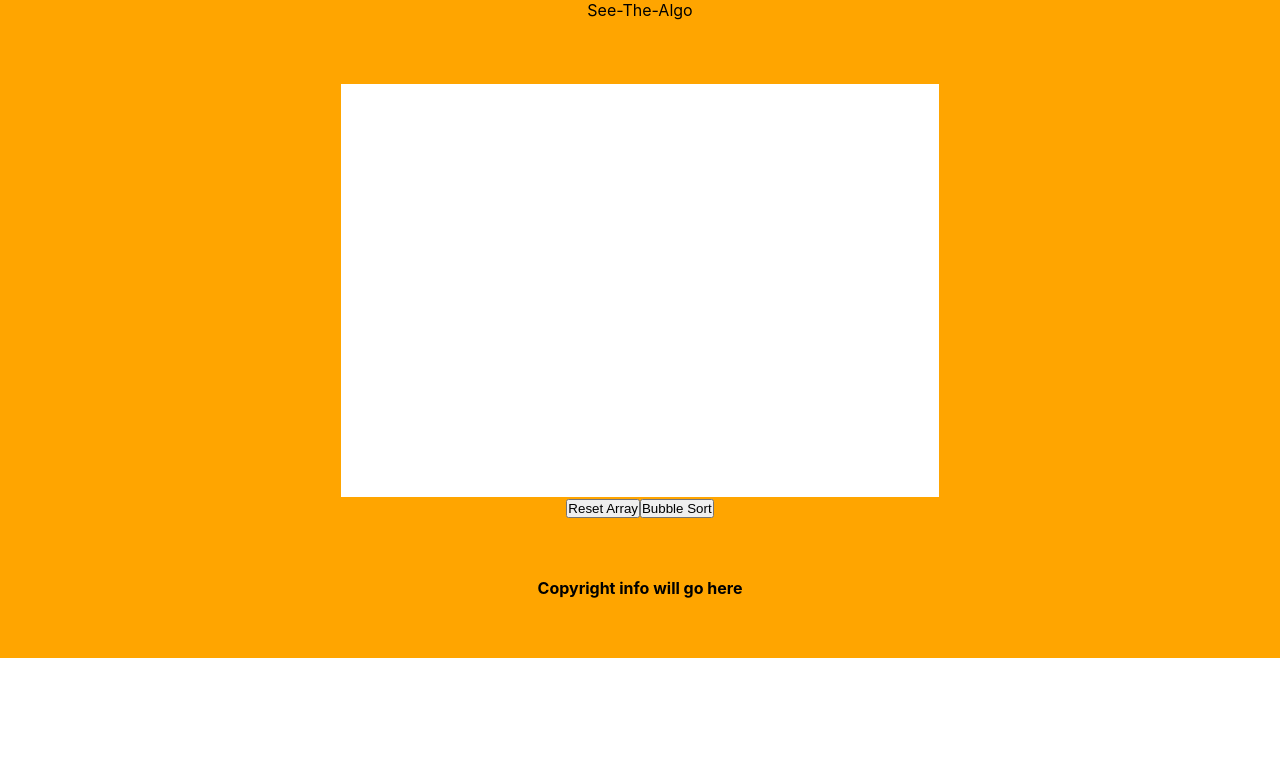
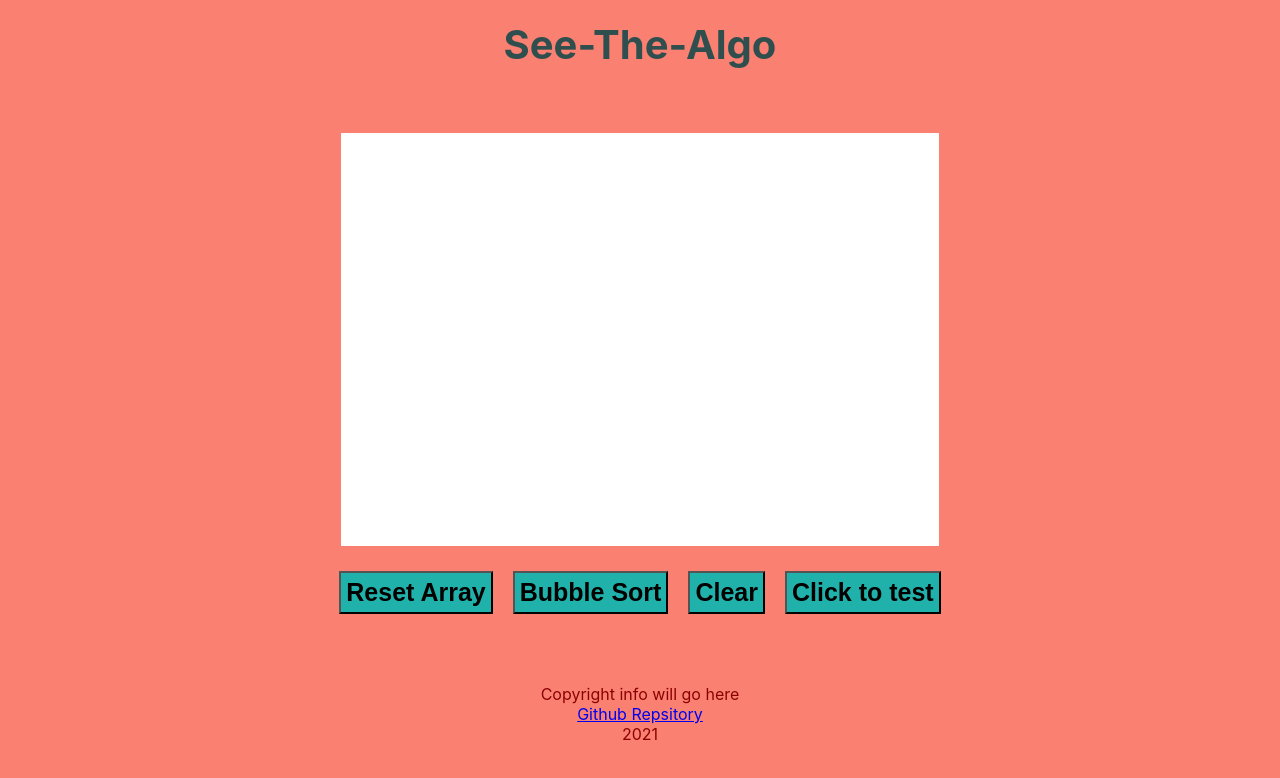
Before and after one commit to 18mpr1/see-the-algo, a React (Create React App) app: page / in a window 1280 px wide. Shown: the top 778 px of the page. Built offline with nearby package versions, Linux system fonts and the light colour scheme.

Commit message:
Setting up UI

```diff
--- a/package.json
+++ b/package.json
@@ -3,6 +3,7 @@
   "version": "0.1.0",
   "private": true,
   "dependencies": {
+    "@material-ui/core": "^4.12.2",
     "@testing-library/jest-dom": "^5.11.4",
     "@testing-library/react": "^11.1.0",
     "@testing-library/user-event": "^12.1.10",
--- a/src/App.css
+++ b/src/App.css
@@ -1,9 +1,13 @@
 .App {
   text-align: center;
-  background-color: orange;
+  background-color: salmon;
+  padding-top: 20px;
 }
 
-
+header{
+  font-size: 40px;
+  color: darkslategrey;
+}
 
 * {
   margin: 0px;
@@ -17,7 +21,7 @@
 }
 
 #array {
-  background-color: white;
+  background-color: mintcream;
   height: 413px;
   width: 598px;
   margin: auto;
@@ -27,4 +31,42 @@
 
 footer{
   padding: 60px;
+  color: darkred;
 }
+
+#button-bar{
+  padding-top: 15px;
+}
+
+button{
+  background-color: lightseagreen;
+  padding: 5px;
+  margin: 10px;
+  font-size: 25px;
+  color: black;
+}
+
+#array {
+  background-color: white;
+  height: 413px;
+  width: 598px;
+  margin: auto;
+  position: relative;
+  margin-top: 64px;
+}
+
+.block {
+  width: 28px;
+  background-color: #6b5b95;
+  position: absolute;
+  bottom: 0px;
+  transition: 0.2s all ease;
+}
+
+.block_id {
+  position: absolute;
+  color: black;
+  margin-top: -20px;
+  width: 100%;
+  text-align: center;
+}
--- a/src/App.js
+++ b/src/App.js
@@ -1,26 +1,77 @@
+// main file
 
 import './App.css';
-//import './algorithms/BubbleSort';
-//import './Array.jsx';
+import './algorithms/bubbleSort';
+
+function helloTest(){
+    console.log("Hello, world");
+}
+
+
+
+// Function to generate the array of blocks
+function generatearray() {
+    for (var i = 0; i < 20; i++) {
+
+
+        var container = document.getElementById("array");
+
+        // Return a value from 1 to 100 (both inclusive)
+        var value = Math.ceil(Math.random() * 100);
+
+        // Creating element div
+        var array_ele = document.createElement("div");
+
+        // Adding class 'block' to div
+        array_ele.classList.add("block");
+
+        // Adding style to div
+        array_ele.style.height = `${value * 3}px`;
+        array_ele.style.transform = `translate(${i * 30}px)`;
+
+        // Creating label element for displaying
+        // size of particular block
+        var array_ele_label = document.createElement("label");
+        array_ele_label.classList.add("block_id");
+        array_ele_label.innerText = value;
+
+        // Appending created elements to index.html
+        array_ele.appendChild(array_ele_label);
+        container.appendChild(array_ele);
+    }
+}
+
+function clear(){
+    console.log("Clear array");
+}
+
 
 function App() {
   return (
     <div className="App">
         <body>
-            <header>See-The-Algo</header>
+            <header><b>See-The-Algo</b></header>
             <div id="array">
 
             </div>
             <div id="button-bar">
-                <button id="reset">Reset Array</button>
-                <button id="bubble-sort">Bubble Sort</button>
+                <button id="reset" onClick={generatearray}><b>Reset Array</b></button>
+                <button id="bubble-sort"><b>Bubble Sort</b></button>
+                <button id="clear-array" onClick={clear}><b>Clear</b></button>
+                <button onClick={helloTest}>
+                    <b>Click to test</b>
+                </button>
             </div>
+
             <footer>
-                <p><b>Copyright info will go here</b></p>
+                <p>Copyright info will go here</p>
+                <a href="https://github.com/18mpr1/see-the-algo">Github Repsitory</a>
+                <p>2021</p>
             </footer>
         </body>
     </div>
   );
+
 }
 
 export default App;
--- /dev/null
+++ b/src/algorithms/bubbleSort.js
@@ -0,0 +1 @@
+// Bubble Sort
```
Also changed, not shown: 2 other files (tests, documents, lock files or other folders).
